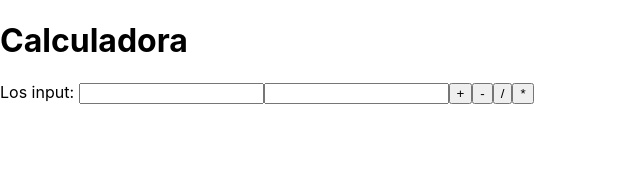
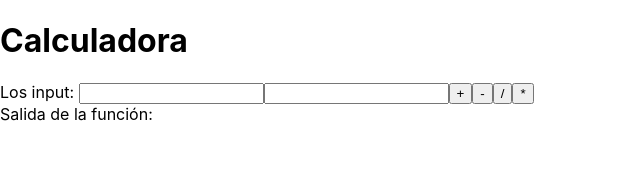
Before and after one commit to issupl/ReactCalculator, a React (Create React App) app: page / in a window 1280 px wide. Shown: the top 194 px of the page, without its empty margins (0-640 px from the left). Built offline with nearby package versions, Linux system fonts and the light colour scheme.

Commit message:
Agrego un useEffect para utilizar la función agregada

```diff
--- a/src/App.js
+++ b/src/App.js
@@ -1,18 +1,26 @@
-import { useState } from 'react';
+import { useState,useEffect } from 'react';
 import './App.css';
 import Boton from './componentes/Boton';
 import Input from './componentes/Input';
 import Resultado from './componentes/Resultado';
-import elDato from './helpers/misFunciones.js';
+import elDato,{selecOperacion} from './helpers/misFunciones.js';
 function App() {
 
   const [datos,setDatos] = useState(elDato);
   const [operacion,setOperacion] = useState("");
+  const [salidFun,setSalidaFun] = useState(0);
+
 
   function changeFirstNumberHandler (event) {
     event.target.name === "primerOper" ? setDatos({...datos,segundoOper:event.target.value}) : setDatos({...datos,primerOper:event.target.value});
   }
 
+  useEffect(()=>{
+    const laFuncion = ()=>{
+      setSalidaFun(selecOperacion(operacion,datos));
+    }
+    laFuncion();
+  },[operacion])
 
 
   return (
@@ -22,6 +30,7 @@ function App() {
       <Input unaFuncion={changeFirstNumberHandler} />
       <Boton lasOperaciones={datos.operacionEscogida} setOper={setOperacion}/>
       <Resultado datosOperando = {datos} operaciones={operacion}/>
+      <div>Salida de la función: {salidFun}</div>
     </div>
   );
 }
```
